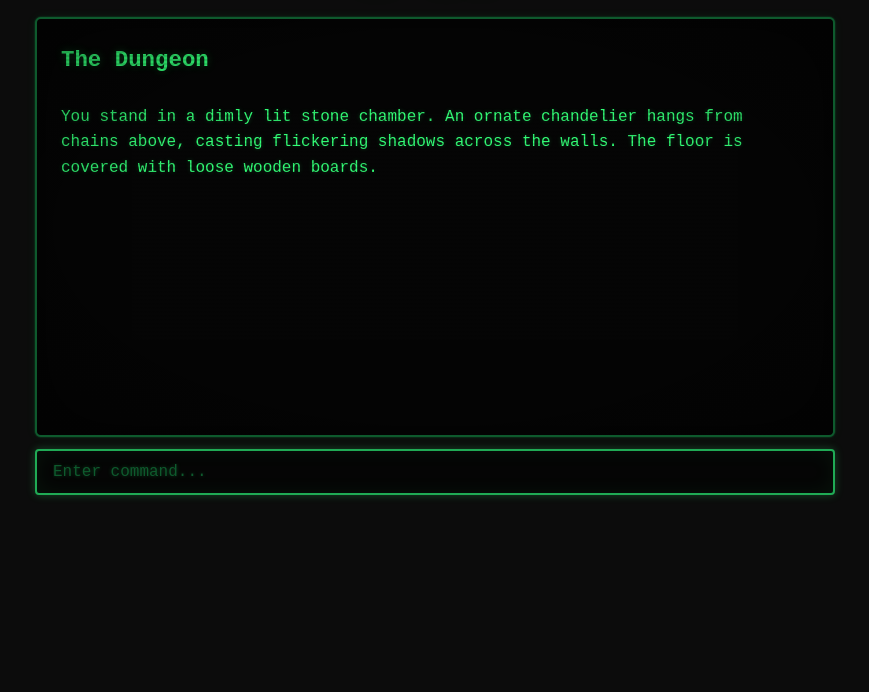
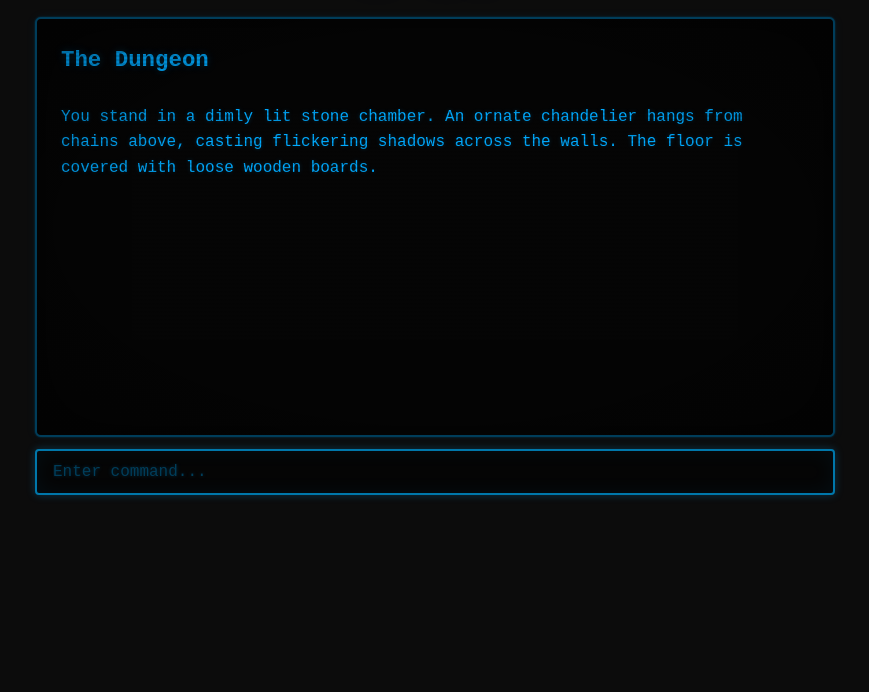
Before and after one commit to TBSHEB/kroz, a plain HTML site: page index.html in a window 1280 px wide. Shown: the part 108-800 px from the top of the page, without its empty margins (205-1074 px from the left). Drawn offline with Linux system fonts and the light colour scheme.

Commit message:
feat: changed the colour

```diff
--- a/css/style.css
+++ b/css/style.css
@@ -1,14 +1,13 @@
 /* Colour scheme - change these variables to retheme the entire game */
 :root {
-  --phosphor: #33ff77;
-  --phosphor-dim: #20aa55;
-  --phosphor-dark: #0e5a2d;
-  --phosphor-glow: rgba(51, 255, 119, 0.25);
-  --phosphor-faint: rgba(51, 255, 119, 0.06);
+  --phosphor: #00aaff;
+  --phosphor-dim: #0077aa;
+  --phosphor-dark: #003d5a;
+  --phosphor-glow: rgba(0, 170, 255, 0.25);
+  --phosphor-faint: rgba(0, 170, 255, 0.06);
   --bg-screen: #050505;
   --bg-body: #0c0c0c;
 }
-
 /* Reset and base */
 * {
   margin: 0;
```
